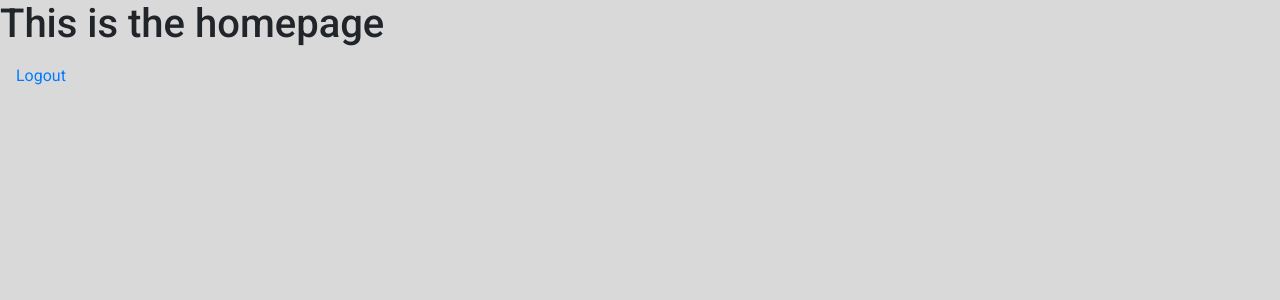
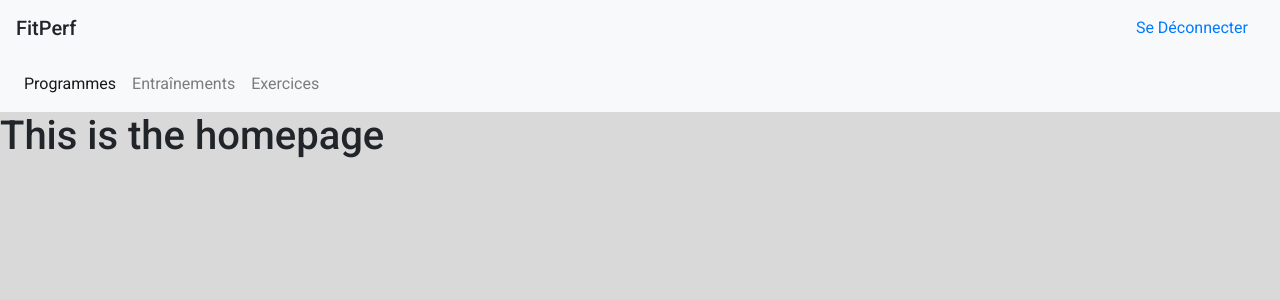
Before and after one commit to JN-Lab/fitperf, a Django app: page /app/dashboard/ in a window 1280 px wide. Shown: the top 300 px of the page. Run offline with Django 3.2, Linux system fonts and the light colour scheme; the visitor is signed in with stand-in values (Sample User, id 1); some libraries are stand-ins or nearby versions.

Commit message:
Just worked on a basic template base.html for program_builder app

```diff
--- a/fitperf/fitperf/settings/__init__.py
+++ b/fitperf/fitperf/settings/__init__.py
@@ -39,6 +39,7 @@ INSTALLED_APPS = [
     'django.contrib.messages',
     'django.contrib.staticfiles',
     'authentification',
+    'program_builder',
 ]
 
 MIDDLEWARE = [
--- /dev/null
+++ b/fitperf/program_builder/templates/program_builder/base.html
@@ -0,0 +1,54 @@
+<!doctype html>
+<html lang="fr">
+<head>
+  {% load static %}
+  <meta charset="utf-8">
+  <meta name="viewport" content="width=device-width, initial-scale=1, shrink-to-fit=no">
+  <meta name="description" content="{% block meta_description %}Program Builder Template{% endblock %}">
+  <title>{% block title %}Titre de la page{% endblock %}</title>
+
+  <!-- Bootstrap core CSS -->
+  <link rel="stylesheet" href="{% static 'bootstrap/css/bootstrap.css' %}">
+
+  <!-- Custom Fonts -->
+  <link rel="stylesheet" href="https://fonts.googleapis.com/css?family=Roboto:300,400,500,700" type="text/css">
+
+  <!-- Custom CSS -->
+  <link rel="stylesheet" href="{% static 'css/main.css' %}">
+
+</head>
+<body>
+    <nav class="navbar bg-light">
+        <span class="navbar-brand mb-0 h1">FitPerf</span>
+        <ul class="nav justify-content-end">
+            <li class=nav-item>
+                <a class="nav-link" href="{% url 'authentification:log_out' %}">Se Déconnecter</a>
+            </li>
+        </ul>
+    </nav>
+    <nav class="navbar navbar-expand-lg navbar-light bg-light">
+        <button class="navbar-toggler" type="button" data-toggle="collapse" data-target="#navbarNav" aria-controls="navbarNav" aria-expanded="false" aria-label="Toggle navigation">
+            <span class="navbar-toggler-icon"></span>
+        </button>
+        <div class="collapse navbar-collapse" id="navbarNav">
+            <ul class="navbar-nav">
+                <li class="nav-item active">
+                    <a class="nav-link" href="#">Programmes<span class="sr-only">(current)</span></a>
+                </li>
+                <li class="nav-item">
+                    <a class="nav-link" href="#">Entraînements</a>
+                </li>
+                <li class="nav-item">
+                    <a class="nav-link" href="#">Exercices</a>
+                </li>
+            </ul>
+        </div>
+    </nav>
+    <main>
+        {% block content %}{% endblock %}
+    </main>
+<!-- Bootstrap core Javascript-->
+<script src="{% static 'jquery/jquery.min.js' %}"></script>
+<script src="{% static 'bootstrap/js/bootstrap.js' %}"></script>
+</body>
+</html>
--- a/fitperf/program_builder/templates/program_builder/homepage.html
+++ b/fitperf/program_builder/templates/program_builder/homepage.html
@@ -1,10 +1,7 @@
-{% extends "base.html" %}
+{% extends "program_builder/base.html" %}
 {% block meta_description %}This is the Home_page for the example{% endblock %}
 {% block title %}HomePage{% endblock %}
 {% block content %}
 {% load static %}
     <h1>This is the homepage</h1>
-    <a class="nav-link" href="{% url 'authentification:log_out' %}">
-        Logout
-    </a>
 {% endblock %}
```
